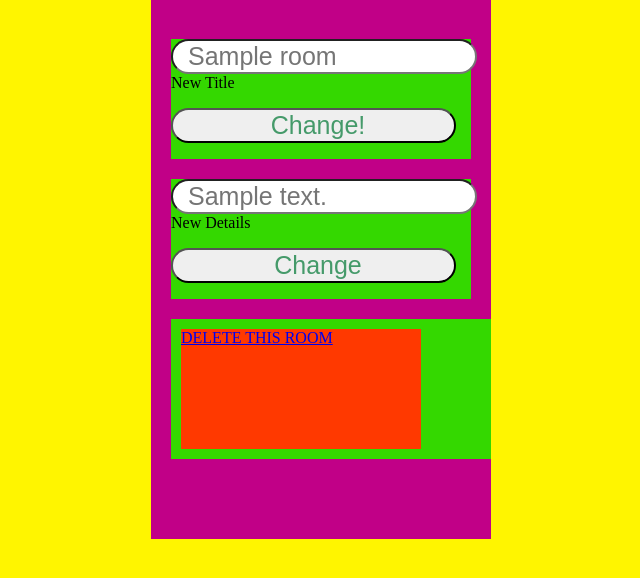
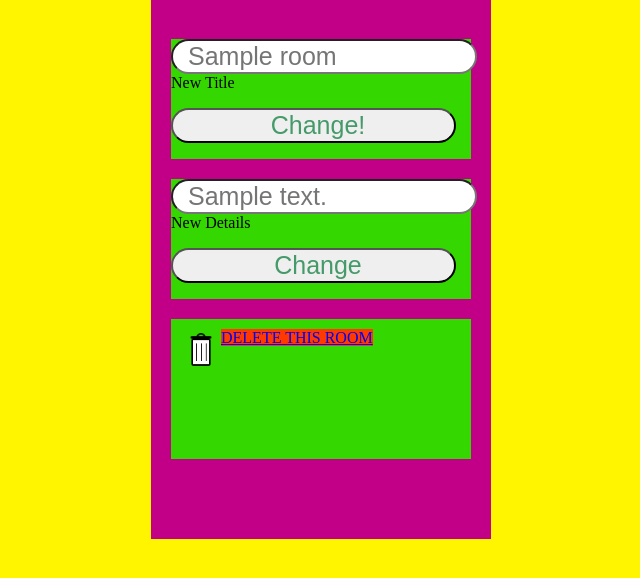
Before and after one commit to VetrovDmitry/super-umbrella, a Flask app: page /room-settings/1 in a window 1280 px wide. Shown: the part 51-629 px from the top of the page, without its empty margins (319-959 px from the left). Run offline with Flask 2, Linux system fonts and the light colour scheme; a user stored in the database is signed in; tables that the repository leaves empty hold one stand-in row (values such as "Sample post"); some libraries are stand-ins or nearby versions.

Commit message:
lesson deleting

```diff
--- a/app/chat/controllers.py
+++ b/app/chat/controllers.py
@@ -169,7 +169,6 @@ def room_settings(room_id):
     current_room = Room.query.get(room_id)
     change_title = ChangeTitleForm()
     change_details = ChangeDetailsForm()
-    delete_room = DeleteRoomForm()
 
     if change_title.validate_on_submit():
         current_room.title = change_title.title.data
@@ -183,8 +182,7 @@ def room_settings(room_id):
     return render_template('chat/settings.html',
                            data=data,
                            change_title=change_title,
-                           change_details=change_details,
-                           delete_room=delete_room)
+                           change_details=change_details)
 
 
 @chat.route("/delete-room/<room_id>", methods=["POST", "GET"])
@@ -192,4 +190,6 @@ def room_settings(room_id):
 @room_required
 @creater_access_required
 def delete_room(room_id):
-    return render_template("chat/deleteroom.html")
+    delete_form = DeleteRoomForm()
+
+    return render_template("chat/deleteroom.html", delete_form=delete_form, room_id=room_id)
--- a/app/static/styles/first.css
+++ b/app/static/styles/first.css
@@ -181,7 +181,7 @@ div.input_line {
 }
 
 div.input_message {
-    width: 75%;
+    width: 65%;
     height: 35px;
     float: left;
     background: transparent;
@@ -289,17 +289,20 @@ div.change_line {
 }
 
 div.danger_line {
-    width: 100%;
     height: 120px;
     background: #34D800;
     padding: 10px;
 }
 
 a.danger_button {
-    display: block;
-    width: 80%;
+
+    width: 100%;
     height: 100%;
     background: #FF3900;
+    margin-lef: auto;
+    margin-right: auto;
+
+
 }
 
 img.small_icon {
--- a/app/templates/base.html
+++ b/app/templates/base.html
@@ -4,6 +4,7 @@
     <meta charset="UTF-8">
     <meta name="viewport" content="width=device-width, initial-scale=1.0">
     <link rel="stylesheet" href="../static/styles/first.css" type="text/css">
+    <link rel="icon" type="image/png" href="../static/images/home_item.png">
 </head>
 <body>
     <header>
--- a/app/templates/chat/settings.html
+++ b/app/templates/chat/settings.html
@@ -28,7 +28,8 @@
         </div>
         <div class="danger_line">
             <a class="danger_button" href="{{ url_for('chat.delete_room', room_id=data.room_info.id) }}">
-                DELETE THIS ROOM
+                <img class="small_icon" src="../static/images/trash_bin.png" alt="Delete_room">
+                        DELETE THIS ROOM
             </a>
         </div>
     </div>
```
Also changed, not shown: app/templates/chat/deleteroom.html (+7 -1 lines), app/static/images/home_item.png (added), app/static/images/trash_bin.png (added).
